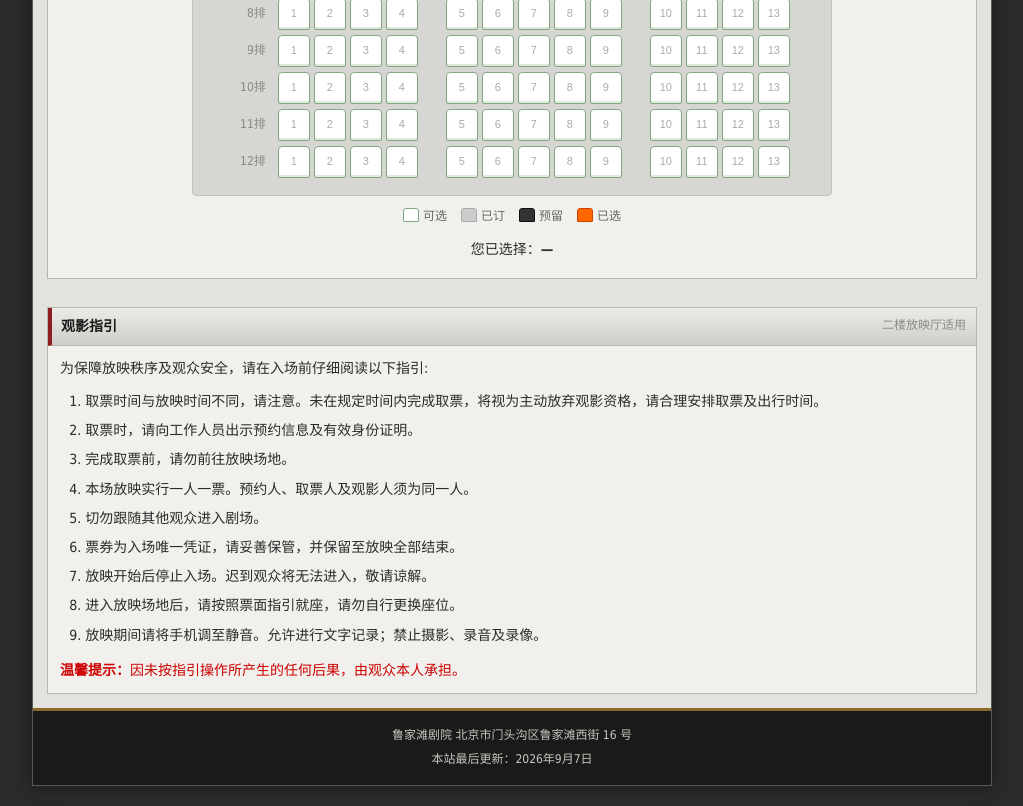
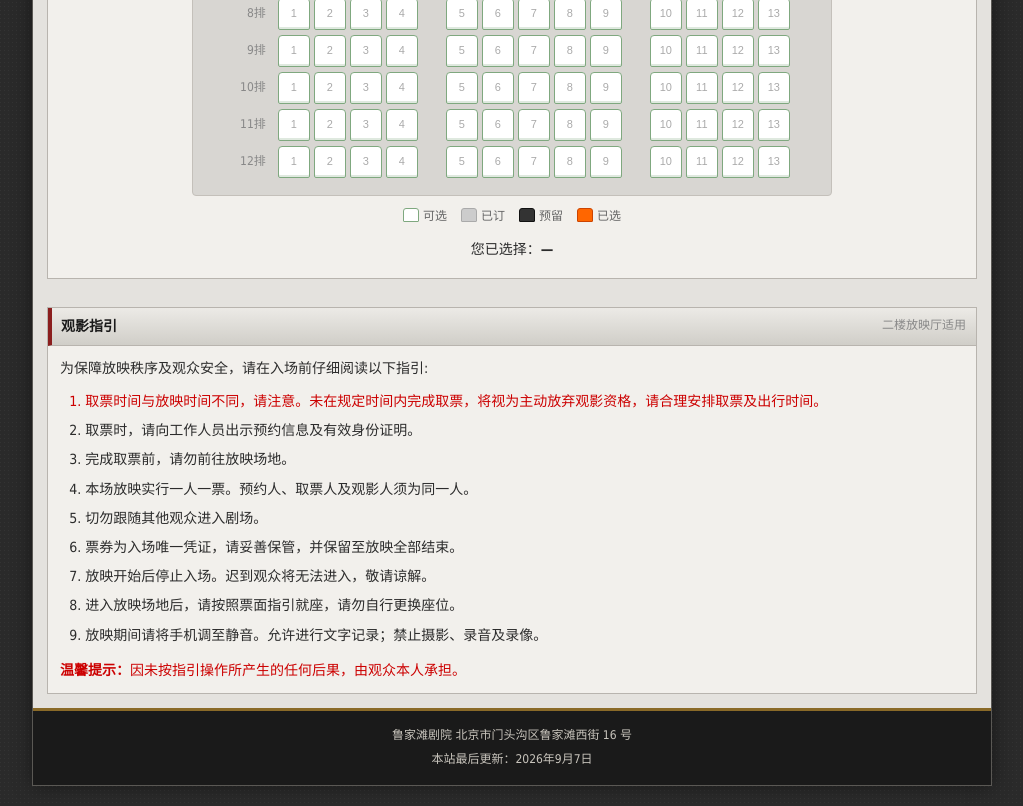
Before and after one commit to rect-repair/movie-theater, a plain HTML site: page booking.html in a window 1280 px wide. Shown: the part 802-1608 px from the top of the page, without its empty margins (128-1151 px from the left). Drawn offline with Linux system fonts and the light colour scheme.

Commit message:
add red text

```diff
--- a/booking.html
+++ b/booking.html
@@ -223,7 +223,7 @@
       <div class="bd">
         <p>为保障放映秩序及观众安全，请在入场前仔细阅读以下指引:</p>
         <ol class="rules">
-          <li>取票时间与放映时间不同，请注意。未在规定时间内完成取票，将视为主动放弃观影资格，请合理安排取票及出行时间。</li>
+          <li class="warn">取票时间与放映时间不同，请注意。未在规定时间内完成取票，将视为主动放弃观影资格，请合理安排取票及出行时间。</li>
           <li>取票时，请向工作人员出示预约信息及有效身份证明。</li>
           <li>完成取票前，请勿前往放映场地。</li>
           <li>本场放映实行一人一票。预约人、取票人及观影人须为同一人。</li>
```
